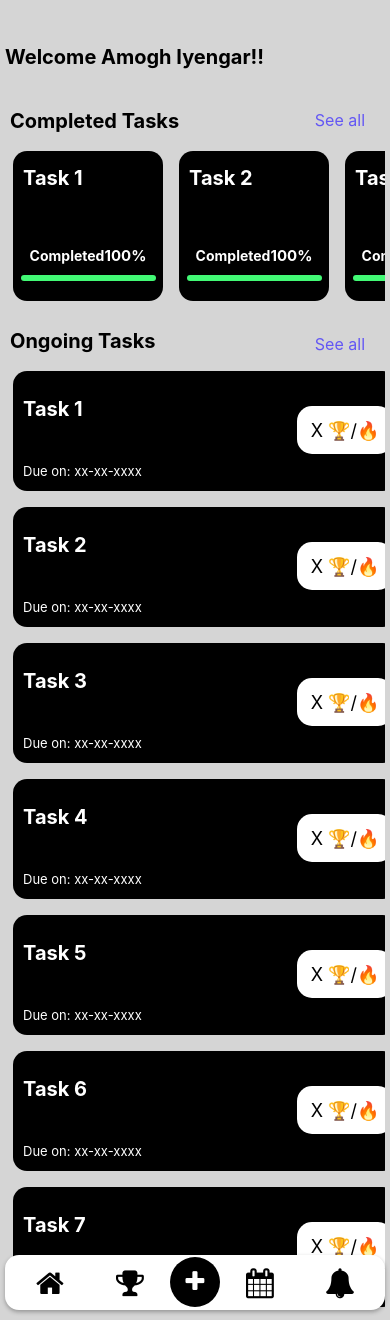
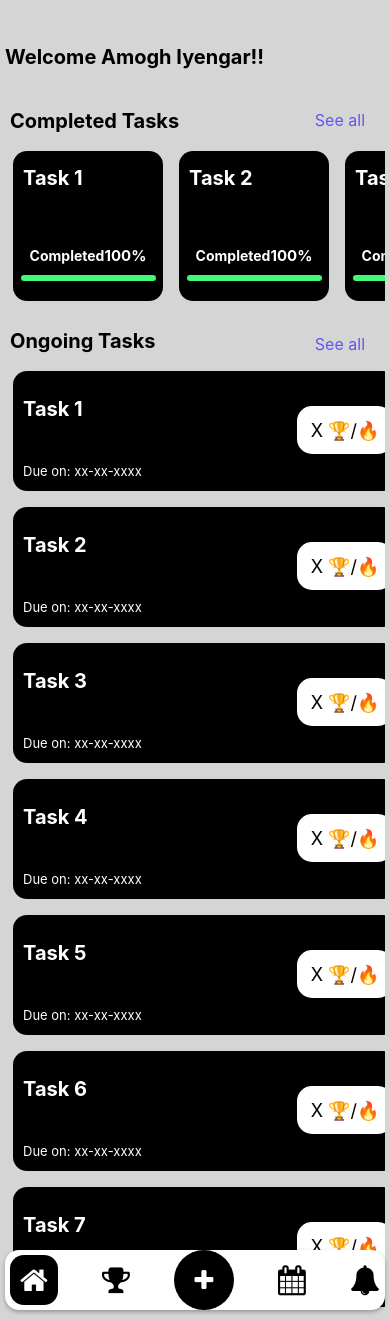
Before and after one commit to Zafcar/Major-Topic-HabitAI, a React Native app: screen /HomeScreen in a window 390 px wide. Built offline with nearby package versions, Linux system fonts and the light colour scheme.

Commit message:
code refactoring
Now the BottonTools component is in  Toolsbar.js

```diff
--- a/homescreen.js
+++ b/homescreen.js
@@ -6,16 +6,12 @@ import {
   StyleSheet,
   TouchableOpacity,
 } from "react-native";
-import { NavigationContainer, useNavigation } from "@react-navigation/native";
-import { createStackNavigator } from "@react-navigation/stack";
-import Icon from "react-native-vector-icons/FontAwesome";
+import { useNavigation } from "@react-navigation/native";
 
-import CalendarScreen from "./Calendarscreen";
-import TodoList from "./Createtaskscreen";
-import NotificationScreen from "./Notificationscreen";
-import RewardsScreen from "./Rewardsscreen";
+import { BottonTools } from "./Toolbars";
 
-function HomeLayout() {
+function HomeScreen() {
+  const navigation = useNavigation();
   return (
     <View style={styles.container}>
       <UserDisplay />
@@ -23,7 +19,7 @@ function HomeLayout() {
       <View style={{ flex: 1 }}>
         <OngoingTasks />
       </View>
-      <BottonTools />
+      <BottonTools navigation={navigation} currentpage={"homeScreen"} />
     </View>
   );
 }
@@ -210,60 +206,7 @@ function OngoingTask({ count }) {
   );
 }
 
-function BottonTools() {
-  const navigation = useNavigation();
-  return (
-    <View style={styles.buttonBar}>
-      <UtilTool page="HomeScreen" icon="home" size={15} />
-      <UtilTool page="rewardsScreen" icon="trophy" size={15} />
-      <TouchableOpacity
-        style={styles.middleButton}
-        onPress={() => navigation.navigate("createTaskScreen")}
-      >
-        <View style={styles.middleButtonContent}>
-          <Icon name="plus" size={24} color="white" style={styles.plusIcon} />
-        </View>
-      </TouchableOpacity>
-      <UtilTool page="calendarScreen" icon="calendar" size={15} />
-      <UtilTool page="notificationScreen" icon="bell" size={15} />
-    </View>
-  );
-}
-
-function UtilTool({ page, icon }) {
-  const navigation = useNavigation();
-  return (
-    <TouchableOpacity
-      style={styles.bottomButton}
-      onPress={() => navigation.navigate(page)}
-    >
-      <View style={styles.buttonContent}>
-        <Icon name={icon} size={30} color="black" />
-      </View>
-    </TouchableOpacity>
-  );
-}
-
-const HomeScreen = () => {
-  const Stack = createStackNavigator();
-  return (
-    <NavigationContainer independent={true}>
-      <Stack.Navigator
-        initialRouteName="homeLayout"
-        screenOptions={{ headerShown: false }}
-      >
-        <Stack.Screen name="homeLayout" component={HomeLayout} />
-        <Stack.Screen name="rewardsScreen" component={RewardsScreen} />
-        <Stack.Screen name="createTaskScreen" component={TodoList} />
-        <Stack.Screen name="calendarScreen" component={CalendarScreen} />
-        <Stack.Screen
-          name="notificationScreen"
-          component={NotificationScreen}
-        />
-      </Stack.Navigator>
-    </NavigationContainer>
-  );
-};
+export default HomeScreen;
 
 const styles = StyleSheet.create({
   container: {
@@ -313,44 +256,4 @@ const styles = StyleSheet.create({
     fontSize: 20,
     fontWeight: "bold",
   },
-  buttonBar: {
-    height: 55,
-    flexDirection: "row",
-    justifyContent: "space-between",
-    alignItems: "center",
-    backgroundColor: "white",
-    padding: 5,
-    position: "absolute",
-    bottom: 10,
-    left: 5,
-    right: 5,
-    borderRadius: 14,
-    elevation: 20,
-    shadowColor: "black",
-    shadowOffset: { width: 0, height: 2 },
-    shadowOpacity: 0.3,
-    shadowRadius: 4,
-  },
-  bottomButton: {
-    flex: 1,
-    justifyContent: "center",
-    alignItems: "center",
-  },
-  middleButton: {
-    backgroundColor: "black",
-    width: 50, // Increased width to make it a circle
-    height: 50, // Increased height to make it a circle
-    borderRadius: 25, // Added borderRadius to make it a circle
-    overflow: "hidden",
-    marginBottom: 1,
-  },
-  middleButtonContent: {
-    alignItems: "center",
-  },
-  plusIcon: {
-    fontSize: 24, // Reduce the thickness
-    marginTop: 12, // Adjust the vertical alignment
-  },
 });
-
-export default HomeScreen;
```
